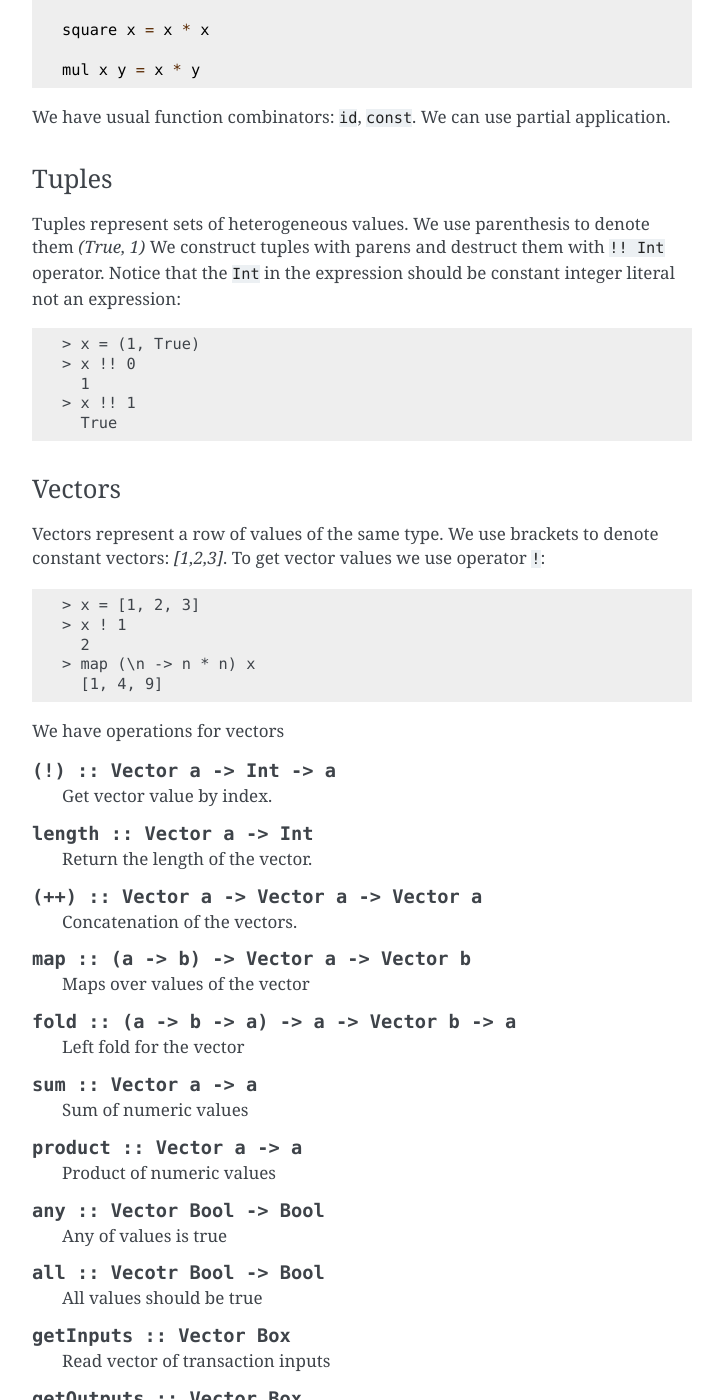
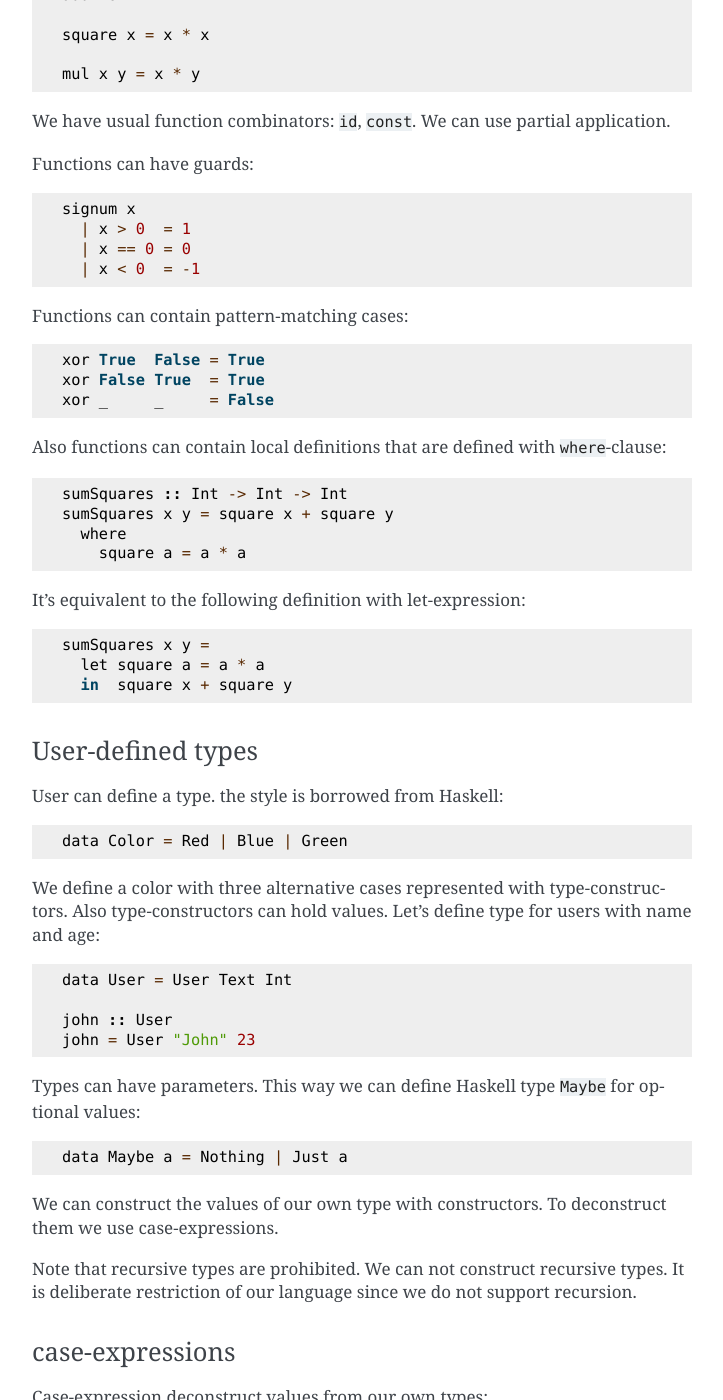
Before and after one commit to hexresearch/hschain-utxo, a Sphinx documentation site: the page built from docs/doc/lang.rst, in a window 1280 px wide and 1400 px high, scrolled down 3762 px. Shown: the whole window, without its empty margins (388-1111 px from the left). Built offline with Sphinx 7.4.7, drawn with Linux system fonts in a browser that asks for light colours; some of the changed text lies outside the part shown.

Commit message:
Update docs

```diff
--- a/docs/doc/lang.rst
+++ b/docs/doc/lang.rst
@@ -38,7 +38,7 @@ And we can define functions::
 
   addWorld x = x <> " World"
 
-Also we can define synonyms weith ``let`` construct::
+Also we can define synonyms with ``let`` construct::
 
   let greet = "Hello"
   in  addWorld greet
@@ -92,19 +92,18 @@ Language has following primitives:
    Boolean values (with constants ``True`` and ``False``)
 
 ``Int``
-   integer values
-
-``Double``
-   doubles
-
-``Money``
-   numeric type with fixed precision for monetary values
+   integer values (represented internaly as Int64). Moneys are represented with integers.
 
 ``Text``
    strings. Constants are enclosed in double-quotes: ``"Hello world!"``
 
 ``Script``
    script that protects the value.
+
+``Box``
+   input or output boxes. We create boxes with scripts to hold values protected by the scripts.
+   Box can be input or output boxes. We spend values from input boxes and create output boxes
+   when script is true.
 
 
 Boolean operators
@@ -184,18 +183,128 @@ Also we can define them in this way::
 
 We have usual function combinators: ``id``, ``const``. We can use partial application.
 
+Functions can have guards::
+
+   signum x
+     | x > 0  = 1
+     | x == 0 = 0
+     | x < 0  = -1
+
+Functions can contain pattern-matching cases::
+
+   xor True  False = True
+   xor False True  = True
+   xor _     _     = False
+
+Also functions can contain local definitions that are defined with ``where``-clause::
+
+   sumSquares :: Int -> Int -> Int
+   sumSquares x y = square x + square y
+     where
+       square a = a * a
+
+It's equivalent to the following definition with let-expression::
+
+   sumSquares x y =
+     let square a = a * a
+     in  square x + square y
+
+User-defined types
+^^^^^^^^^^^^^^^^^^^^^^^^^
+
+User can define a type. the style is borrowed from Haskell::
+
+   data Color = Red | Blue | Green
+
+We define a color with three alternative cases represented with type-constructors.
+Also type-constructors can hold values. Let's define type for users with name and age::
+
+   data User = User Text Int
+
+   john :: User
+   john = User "John" 23
+
+Types can have parameters. This way we can define Haskell type ``Maybe`` for optional values::
+
+   data Maybe a = Nothing | Just a
+
+We can construct the values of our own type with constructors. To deconstruct them we use case-expressions.
+
+Note that recursive types are prohibited. We can not construct recursive types.
+It is deliberate restriction of our language since we do not support recursion.
+
+case-expressions
+^^^^^^^^^^^^^^^^^^^^^^^^^^^
+
+Case-expression deconstruct values from our own types::
+
+   getName :: User -> Text
+   getName user = case user of
+      User name _ -> name
+
+   colorIsRed :: Color -> Bool
+   colorIsRed color = case color of
+      Red -> True
+      _   -> False
+
+   happyBirthday :: User -> User
+   happyBirthday user = case user of
+      User name age -> User name (age + 1)
+
+
+pattern-matching for function arguments
+^^^^^^^^^^^^^^^^^^^^^^^^^^^^^^^^^^^^^^^^^^^^
+
+We can also deconstruct the value in the arguments of the functions with pattern-matching.
+Let's rewrite the functions with pattern-matching::
+
+   getName (User name _) = name
+
+   happyBirthday (User name age) = User name (age + 1)
+
+   colorIsRed Red = True
+   colorIsRed _   = False
+
+Records
+^^^^^^^^^^^^^^^^^^^^^^^^^^^^^^^^^^^^^^^^^^^^^
+
+Sometimes it's useful to have named fields in the type-constructors.
+This part of the language is also inspired by Haskell and we can create named-fields
+and update them just like in Haskell::
+
+   data User = User
+      { user'name :: Text
+      , user'age  :: Int
+      }
+
+Note that just like in Haskell names of the fields have to be unique across the whole global
+scope of the program.
+
+Now we can create users and supply information about the fields::
+
+   john = User
+      { user'name = "John"
+      , user'age  = 23
+      }
+
+We can update the fields::
+
+   happyBirthday user = user { user'age = 1 + user'age user }
+
 Tuples
 ^^^^^^^^^^^^^^^^^
 
 Tuples represent sets of heterogeneous values. We use parenthesis to denote them `(True, 1)`
-We construct tuples with parens and destruct them with ``!! Int`` operator.
-Notice that the ``Int`` in the expression should be constant integer literal not an expression::
+We construct tuples with parens and destruct them pattern-matching or case-expressions or pattern-matching::
 
-  > x = (1, True)
-  > x !! 0
-    1
-  > x !! 1
-    True
+  x = (1, True)
+
+  y = case x of
+   (a, _) -> a
+
+  fst :: (a, b) -> a
+  fst (a, _) = a
+
 
 Vectors
 ^^^^^^^^^^^^^^^^^^^^^^^^^^^^
@@ -232,11 +341,11 @@ We have operations for vectors
 
    Left fold for the vector
 
-.. function:: sum :: Vector a -> a
+.. function:: sum :: Vector Int -> Int
 
    Sum of numeric values
 
-.. function:: product :: Vector a -> a
+.. function:: product :: Vector Int -> Int
 
    Product of numeric values
 
@@ -325,6 +434,7 @@ Or we can check that all inputs have value greater than 100::
 
    all (map (\x -> getBoxValue x > 100) getInputs)
 
+
 Environment
 -----------------------------------
 
@@ -362,6 +472,7 @@ Compilation
 To use script in transaction JSON-object we have to compile it. To do it we invoke
 compailer ``hschain-utxo-compiler``::
 
-   cabal new-run hschain-utxo-compiler -- -i script.hs -o out.txt
+   cabal new-run hschain-utxo-compiler -- compile --input script.hs --output out.txt
 
-If flag ``-o`` is omitted the result is dumped to stdout.
+If flag ``output`` (``-o`` for short) is omitted the result is dumped to stdout.
+See flag ``--help`` for all options of the compiler.
```
Also changed, not shown: other parts of docs/doc/lang.rst (+1 -1 lines), docs/doc/core.rst (added, +40 -0 lines), docs/doc/lang-quick-start.rst (+13 -6 lines).
